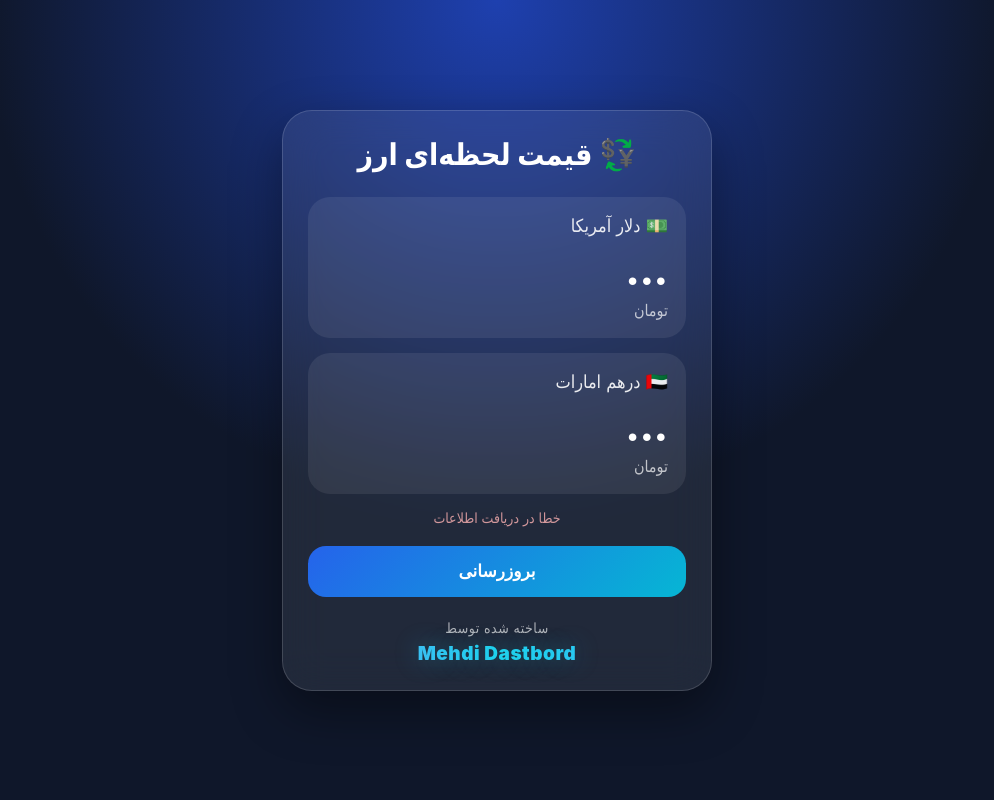
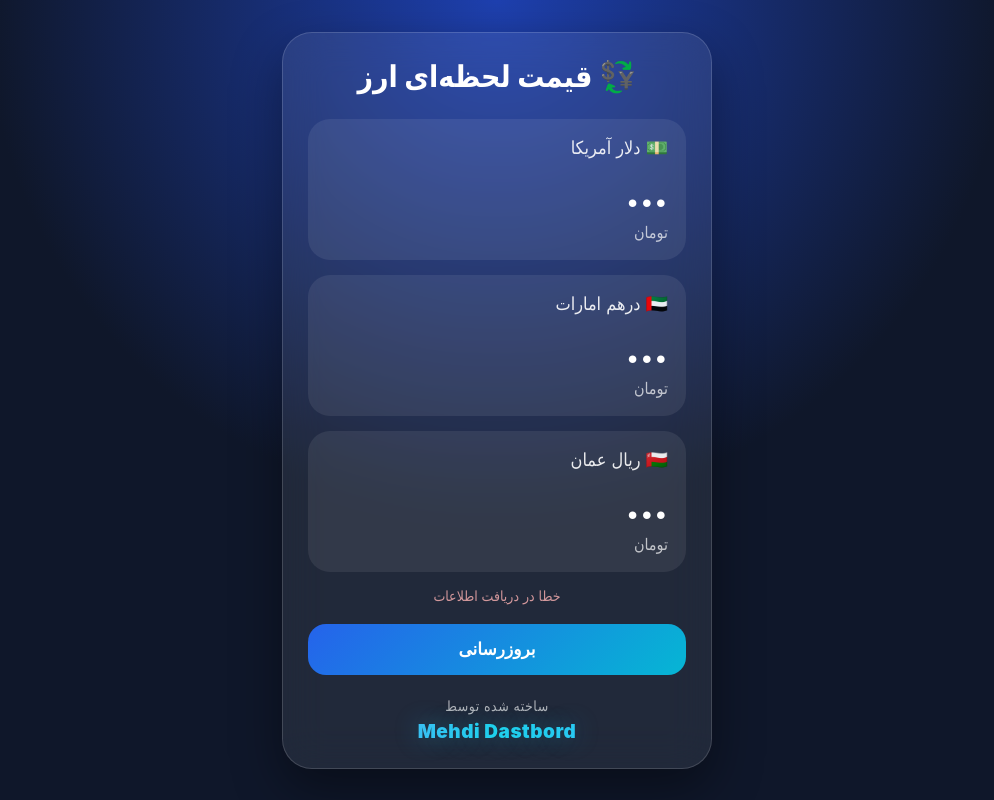
Before and after one commit to MehdiDastbord/arz, a plain HTML site: page index.html in a window 1280 px wide. Shown: the whole page, without its empty margins (143-1137 px from the left). Drawn offline with Linux system fonts and the light colour scheme; no server answers.

Commit message:
Update index.html

```diff
--- a/index.html
+++ b/index.html
@@ -37,13 +37,11 @@ body{
     -webkit-backdrop-filter:blur(20px);
 
     border:1px solid rgba(255,255,255,.15);
-
     border-radius:30px;
 
     padding:25px;
 
-    box-shadow:
-    0 20px 50px rgba(0,0,0,.4);
+    box-shadow:0 20px 50px rgba(0,0,0,.4);
 }
 
 .title{
@@ -55,13 +53,9 @@ body{
 
 .currency{
     background:rgba(255,255,255,.08);
-
     border-radius:22px;
-
     padding:18px;
-
     margin-bottom:15px;
-
     transition:.3s;
 }
 
@@ -125,8 +119,6 @@ body{
     color:#ffb4b4;
 }
 
-/* Credit */
-
 .credit{
     text-align:center;
     margin-top:22px;
@@ -139,7 +131,6 @@ body{
 .credit span{
     display:block;
     margin-top:6px;
-
     font-size:19px;
     font-weight:900;
 
@@ -195,6 +186,20 @@ body{
         </div>
     </div>
 
+    <div class="currency">
+        <div class="name">
+            🇴🇲 ریال عمان
+        </div>
+
+        <div class="value" id="omr">
+            ...
+        </div>
+
+        <div class="unit">
+            تومان
+        </div>
+    </div>
+
     <div class="time" id="time">
         در حال دریافت اطلاعات...
     </div>
@@ -238,6 +243,11 @@ async function loadPrices(){
             formatPrice(data.aed_sell.value);
         }
 
+        if(data.omr){
+            document.getElementById("omr").textContent =
+            formatPrice(data.omr.value);
+        }
+
         document.getElementById("time").textContent =
         "آخرین بروزرسانی: " +
         new Date().toLocaleTimeString("fa-IR");
```
